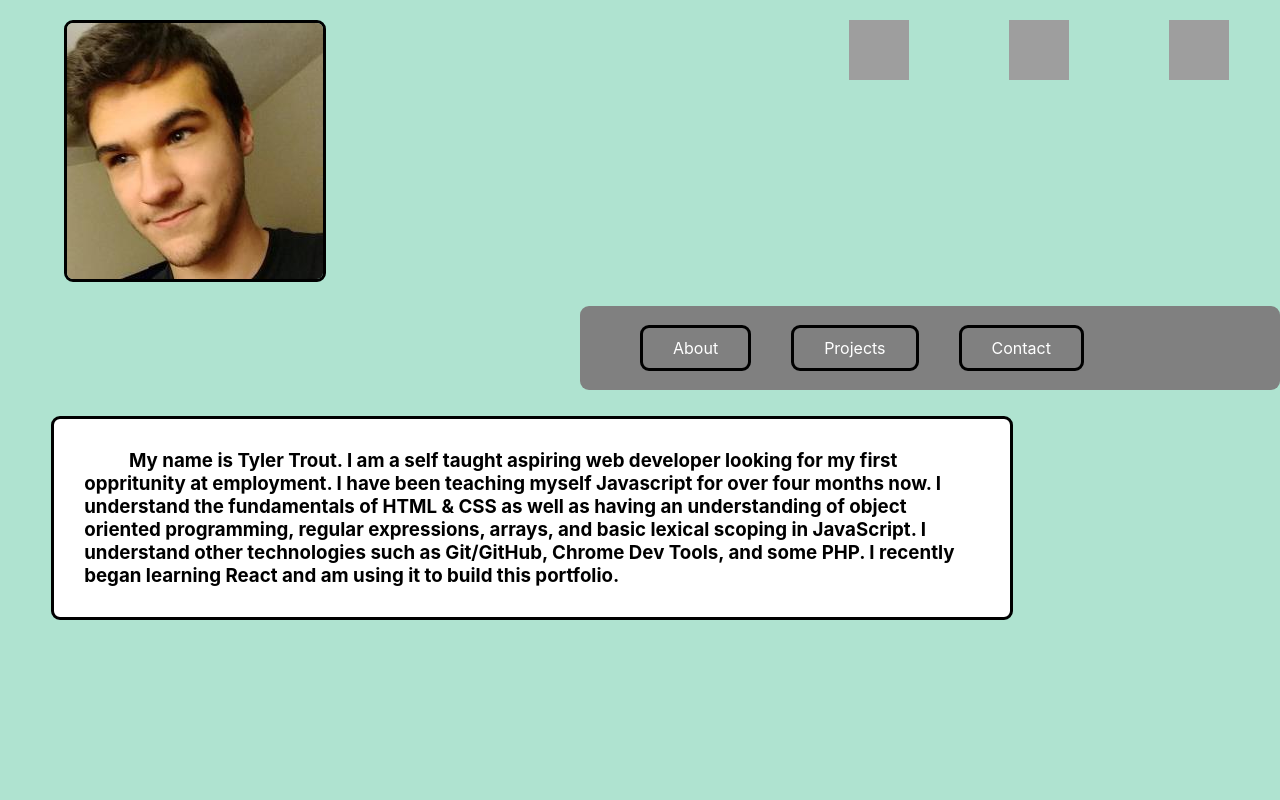
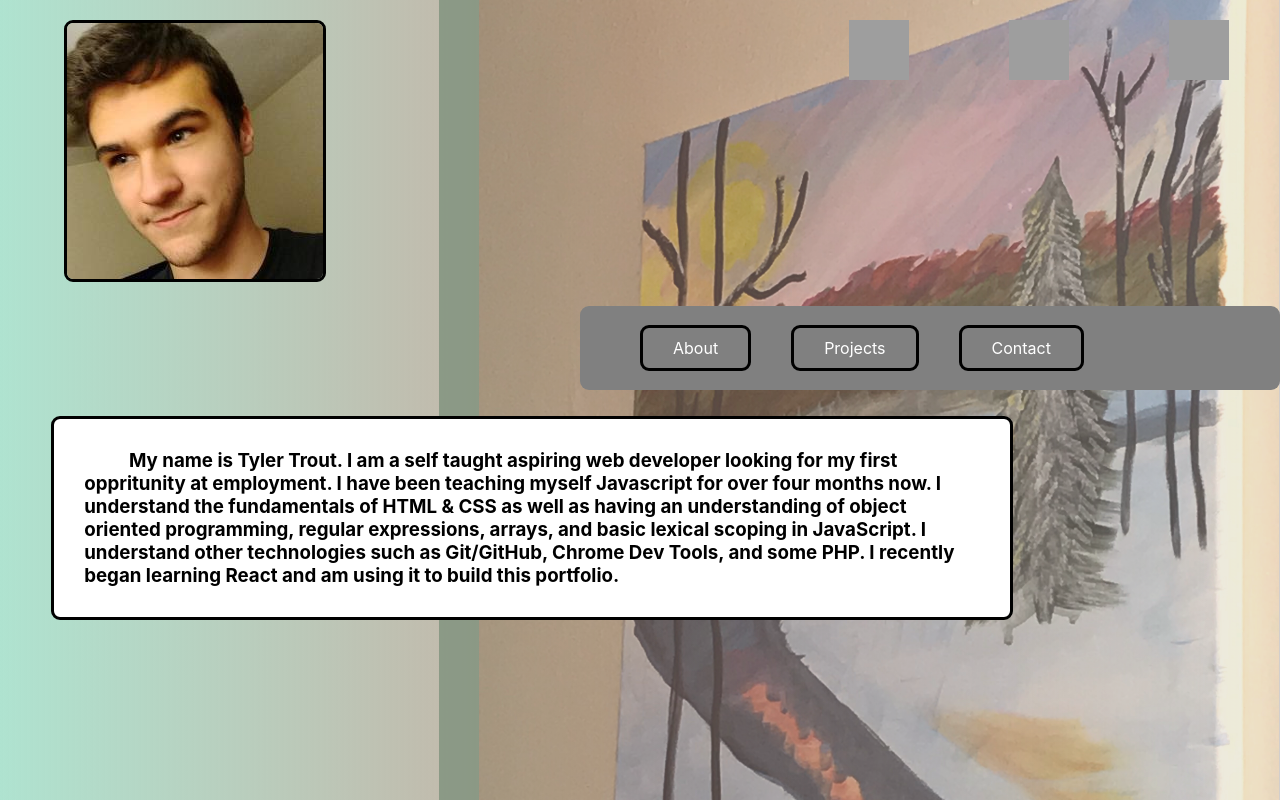
Before and after one commit to tiller1010/portfolio, a React (Create React App) app: page / in a window 1280 px wide. Shown: the top 800 px of the page. Built offline with nearby package versions, Linux system fonts and the light colour scheme; grey boxes are pictures that could not be loaded.

Commit message:
more visual flare

```diff
--- a/src/App.css
+++ b/src/App.css
@@ -1,5 +1,5 @@
 body{
-  background-color:#afe3d0;
+  background-image:linear-gradient(to right,#afe3d0,#a26d5894,#d2cecc);
 }
 
 #face{
@@ -8,6 +8,16 @@ body{
   top:20px;
   border: solid black;
   border-radius: 9px;
+}
+
+#paint{
+  position: absolute;
+  height:1100px;
+  width:800px;
+  border-left:solid #68846d 40px;
+  right:1px;
+  z-index: -1;
+  opacity: .6;
 }
 
 #navBar{
@@ -74,6 +84,9 @@ h3{
   #face{
     width:140px;
   }
+  #paint{
+    width:80%;
+  }
   #navBar{
     width:100%;
   }
--- a/src/App.js
+++ b/src/App.js
@@ -6,6 +6,7 @@ import Description from './aboutMe.js';
 import Projects from './projectList.js';
 import LinkIcon from './links.js';
 import MyFace from './MyFace.jpg';
+import Painting from './painting.jpg';
 
 class Window extends Component{
   render() {
@@ -29,6 +30,7 @@ class App extends Component {
   render(){
     return(
       <div>
+        <img src={Painting} id='paint' alt='A painting by me'/>
         <img src={MyFace} id='face' alt='My face'/>
         <div id='icons'>
           <LinkIcon source='https://image.flaticon.com/icons/png/512/25/25231.png' alternative='GitHub' destination='https://github.com/tiller1010'/>
```
Also changed, not shown: src/painting.jpg (added).
